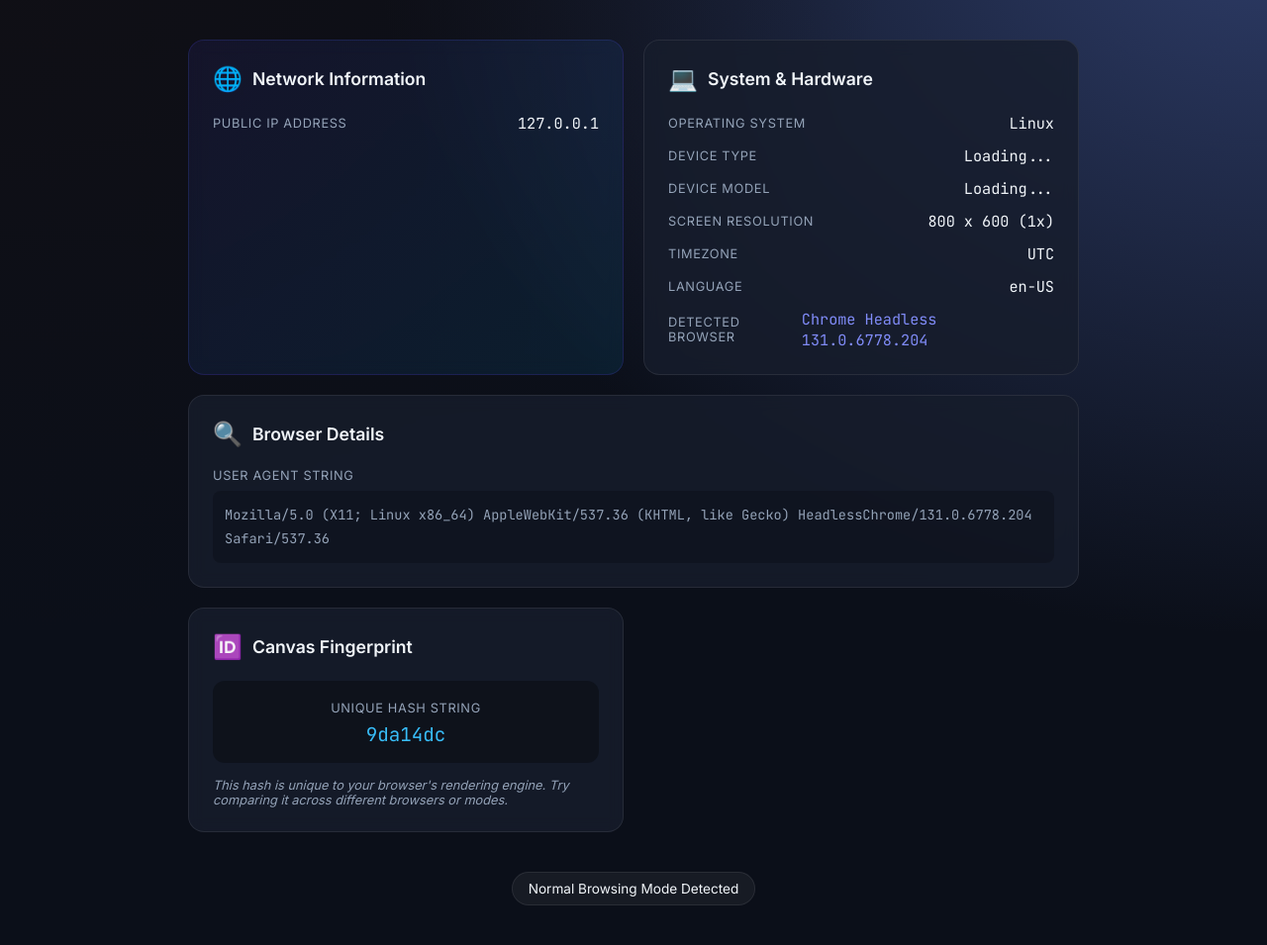
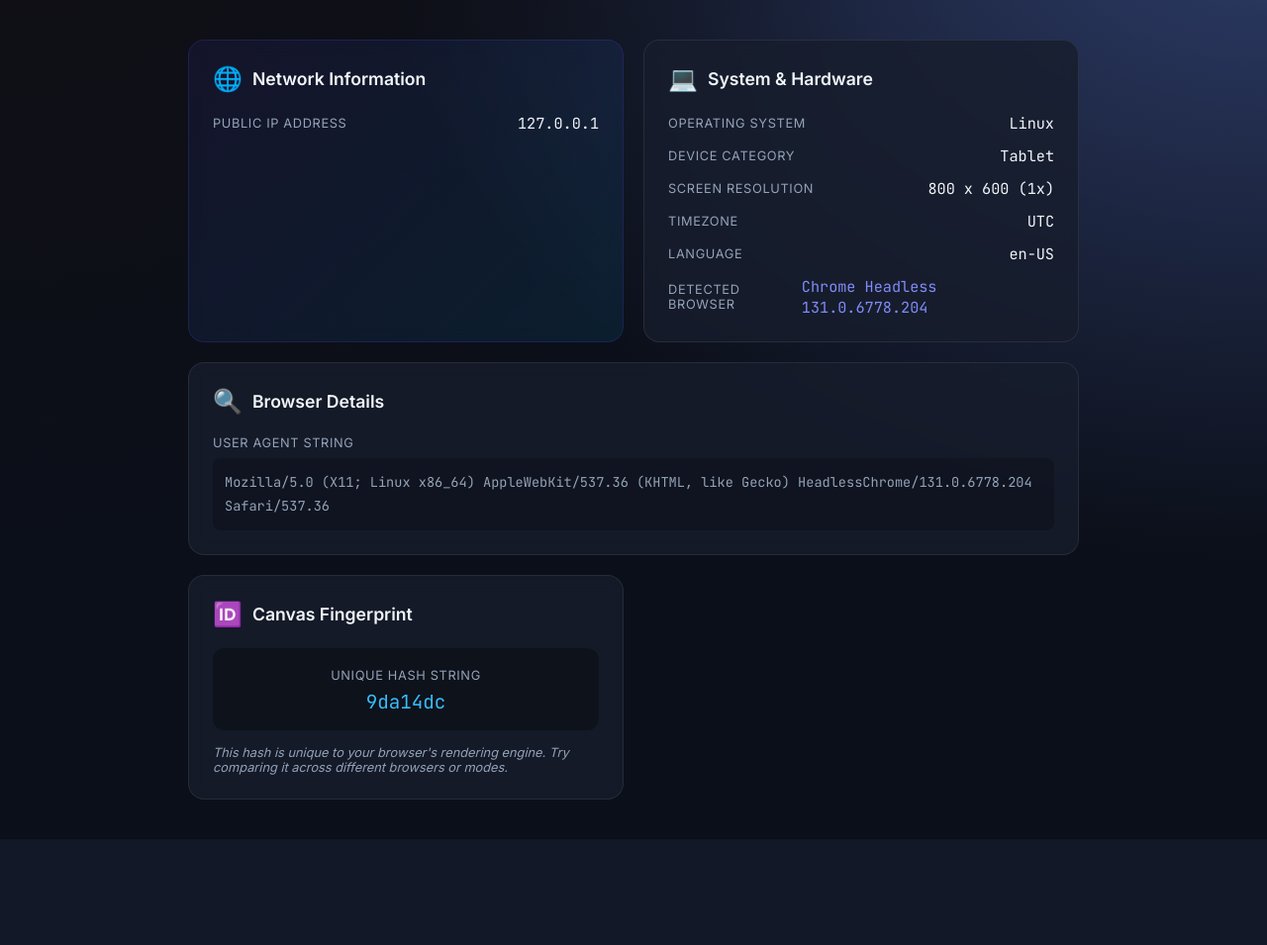
Before and after one commit to vassu-v/exh-vuls, a Flask app: page / in a window 1280 px wide. Shown: the part 117-1072 px from the top of the page at 99% size. After the commit the page ends 965 px from the top, so only its background shows below. Run offline with Flask 3, Linux system fonts and the light colour scheme; some libraries are stand-ins or nearby versions.

Commit message:
Add files via upload

```diff
--- a/fingerprintool/templates/index.html
+++ b/fingerprintool/templates/index.html
@@ -44,12 +44,8 @@
                         <span class="value" id="os-info">Loading...</span>
                     </div>
                     <div class="data-row">
-                        <span class="label">Device Type</span>
-                        <span class="value" id="device-type">Loading...</span>
-                    </div>
-                    <div class="data-row">
-                        <span class="label">Device Model</span>
-                        <span class="value" id="device-model">Loading...</span>
+                        <span class="label">Device Category</span>
+                        <span class="value" id="device-category">Loading...</span>
                     </div>
                     <div class="data-row">
                         <span class="label">Screen Resolution</span>
@@ -95,10 +91,6 @@
                     different browsers or modes.</p>
             </div>
         </div>
-
-        <footer>
-            <div class="status-badge" id="incognito-status">Analyzing Privacy Mode...</div>
-        </footer>
     </div>
 
     <script>
@@ -123,7 +115,15 @@
             }
             osEl.textContent = osDisplay || navigator.platform;
 
-            // 2. Get Browser Info
+            // 2. Get Device Category (Heuristic based on Screen Width)
+            const width = window.screen.width;
+            let category = "Desktop";
+            if (width < 600) category = "Mobile";
+            else if (width < 1024) category = "Tablet";
+
+            document.getElementById('device-category').textContent = category;
+
+            // 3. Get Browser Info
             let browserName = result.browser.name || "Unknown Browser";
 
             // Brave specific check as it often masks as Chrome in UA
@@ -184,18 +184,8 @@
         document.getElementById('fp-hash').textContent = generateFingerprint();
 
         async function checkIncognito() {
-            const badge = document.getElementById('incognito-status');
-            if ('storage' in navigator && 'estimate' in navigator.storage) {
-                const { quota } = await navigator.storage.estimate();
-                if (quota < 120000000) {
-                    badge.textContent = "Potential Incognito Mode Detected";
-                    badge.classList.add('incognito');
-                    return;
-                }
-            }
-            badge.textContent = "Normal Browsing Mode Detected";
+            // Feature removed as requested due to cross-browser reliability issues
         }
-        checkIncognito();
     </script>
 </body>
 
```
